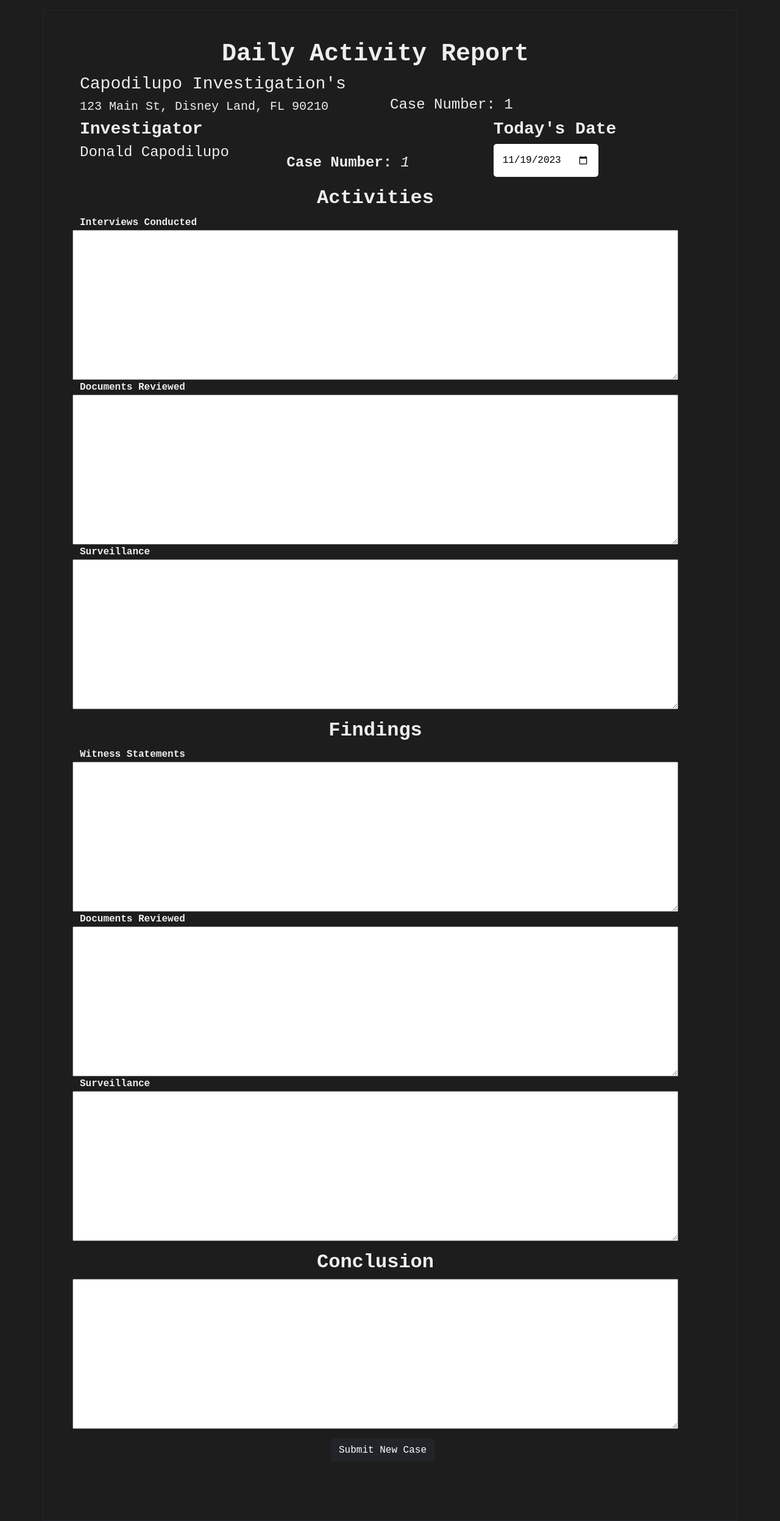
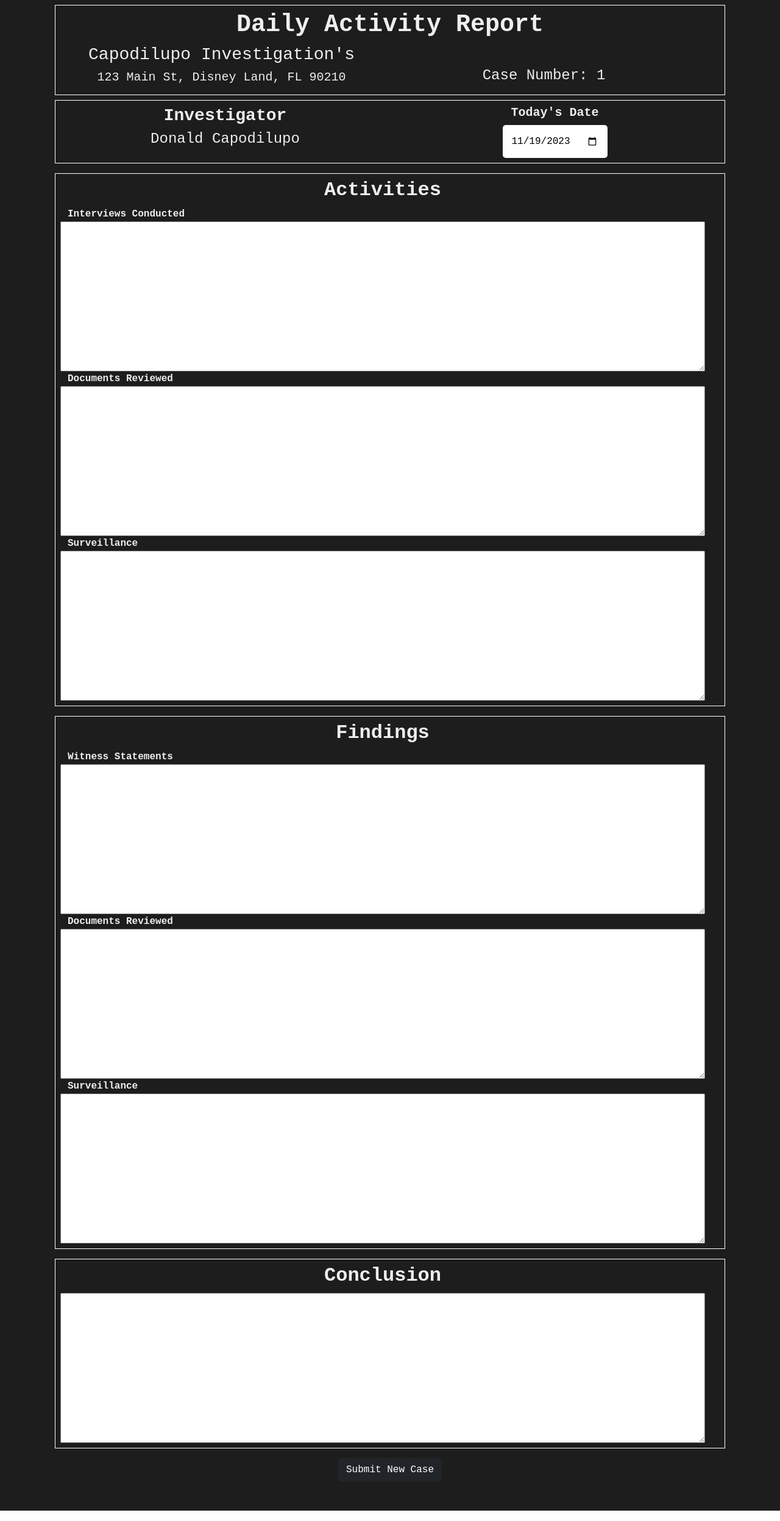
Before and after one commit to DonaldCapodilupo/Ultimate-Security-Software, a Flask app: page /Daily-Activity-Report/1 in a window 1280 px wide. Shown: the whole page at 61% size. Run offline with Flask 3, Linux system fonts and the light colour scheme; some libraries are stand-ins or nearby versions.

Commit message:
Frontend visual improvements.

```diff
--- a/templates/Capture Data/Daily Activity Report.html
+++ b/templates/Capture Data/Daily Activity Report.html
@@ -12,13 +12,12 @@
 </head>
 <body>
 
-<form action="{{ url_for('create_Daily_Activity_Report', case_number=case_num) }}" enctype=multipart/form-data method="POST">
+<form action="{{ url_for('create_Daily_Activity_Report', case_number=case_num) }}" enctype=multipart/form-data
+      method="POST">
     <div class="container">
-        <div class="row mt-3 border border-dark p-5">
+        <div class="row m-2 p-2 border border-white text-center">
+            <h1><b>Daily Activity Report</b></h1>
             <div class="row">
-                <div class="row text-center">
-                    <h1><b>Daily Activity Report</b></h1>
-                </div>
                 <div class="col">
                     <div id="Business Header"></div>
                 </div>
@@ -28,25 +27,24 @@
                 </div>
             </div>
 
+        </div>
 
-            <div class="row">
+
+        <div class="row m-2 p-2 border border-white text-center">
             <div class="col">
                 <h3><b>Investigator</b></h3>
                 <h4>Donald Capodilupo</h4>
             </div>
 
-                <div class="col align-self-end">
-                    <h4><b>Case Number:</b> <i>{{ case_num }}</i></h4>
-                </div>
 
             <div class="col align-self-end">
-                    <label for="date"><h3><b>Today's Date</b></h3></label>
+                <h5><label for="date"><b>Today's Date</b></label></h5>
                 <input name="date" id="date" type="date">
             </div>
         </div>
 
 
-            <div class="row mt-3">
+        <div class="row m-2 p-2 border border-white mt-3">
             <div class="row text-center ">
                 <h2><b>Activities</b></h2>
             </div>
@@ -66,28 +64,31 @@
             </div>
         </div>
 
-            <div class="row mt-3">
+        <div class="row m-2 p-2 border border-white mt-3">
             <div class="row text-center ">
                 <h2><b>Findings</b></h2>
             </div>
             <div class="row">
                 <label for="DAR-witness-statements"><b>Witness Statements</b></label>
-                    <textarea name="Witness Statement Findings" id="DAR-witness-statements" cols="30" rows="10"></textarea>
+                <textarea name="Witness Statement Findings" id="DAR-witness-statements" cols="30"
+                          rows="10"></textarea>
             </div>
 
             <div class="row">
                 <label for="DAR-documents-reviewed-findings"><b>Documents Reviewed</b></label>
-                    <textarea name="Document Findings" id="DAR-documents-reviewed-findings" cols="30" rows="10"></textarea>
+                <textarea name="Document Findings" id="DAR-documents-reviewed-findings" cols="30"
+                          rows="10"></textarea>
             </div>
 
             <div class="row">
                 <label for="DAR-surveillance-findings"><b>Surveillance</b></label>
-                    <textarea name="Surveillance Findings" id="DAR-surveillance-findings" cols="30" rows="10"></textarea>
+                <textarea name="Surveillance Findings" id="DAR-surveillance-findings" cols="30"
+                          rows="10"></textarea>
             </div>
         </div>
 
 
-            <div class="row mt-3">
+        <div class="row m-2 p-2 border border-white mt-3">
             <div class="row text-center ">
                 <h2><b>Conclusion</b></h2>
             </div>
@@ -113,8 +114,6 @@
 
 
     </div>
-
-    </div>
 </form>
 
 
```
Lines whose indentation alone changed are shown as unchanged.
